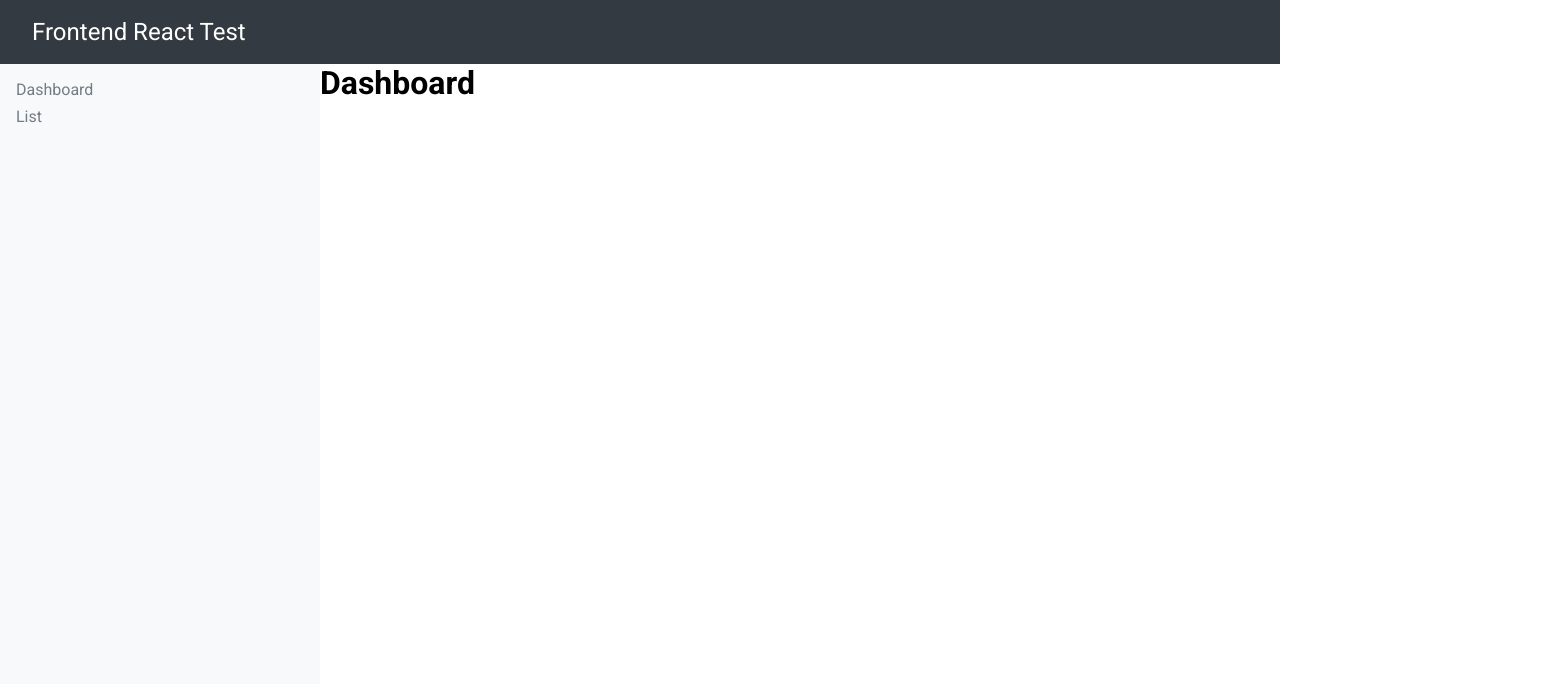
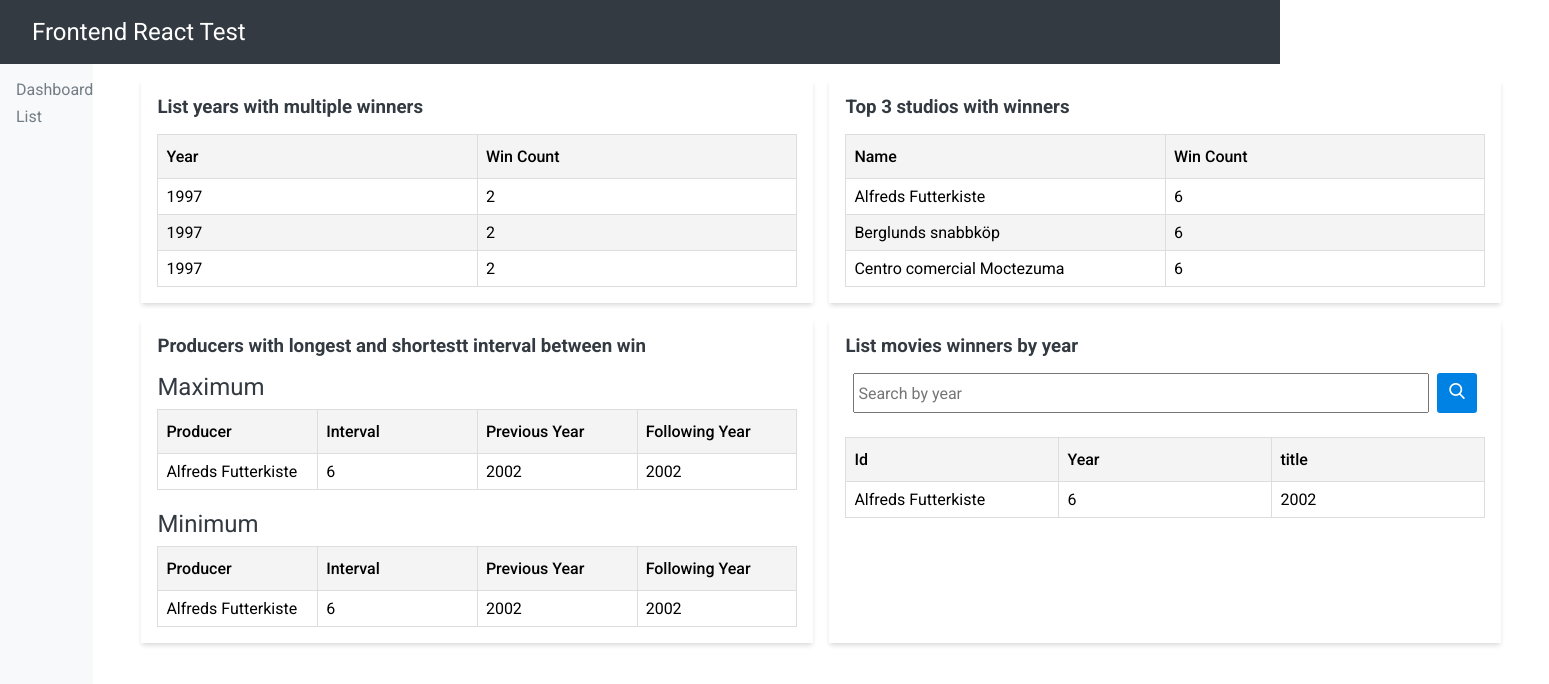
Before and after one commit to lccoronel/texo-challenge, a React (Vite) app in the folder web/: page / in a window 1280 px wide. Shown: the top 684 px of the page, 1549 px wide, since content can reach past the window. Built offline with nearby package versions, Linux system fonts and the light colour scheme.

Commit message:
feat: :art: dashboard screen
create table component, div with shadow component and build dashboard screen

```diff
--- a/web/src/components/atoms/Title/index.ts
+++ b/web/src/components/atoms/Title/index.ts
@@ -4,3 +4,8 @@ export const H2 = styled.h2`
   font-weight: 400;
   color: ${({ theme }) => theme.color.gray700};
 `
+
+export const H3 = styled.h3`
+  font-weight: 700;
+  color: ${({ theme }) => theme.color.gray700};
+`
--- /dev/null
+++ b/web/src/components/molecules/DivWithShadow/index.tsx
@@ -0,0 +1,20 @@
+import React, { ReactNode } from 'react'
+
+import { Container, DivWithShadowTitle } from './styles'
+
+interface DivWithShadowProps {
+  title?: string
+  children: ReactNode
+}
+
+export const DivWithShadow: React.FC<DivWithShadowProps> = ({
+  title,
+  children,
+}) => {
+  return (
+    <Container>
+      <DivWithShadowTitle>{title}</DivWithShadowTitle>
+      {children}
+    </Container>
+  )
+}
--- /dev/null
+++ b/web/src/components/molecules/DivWithShadow/styles.ts
@@ -0,0 +1,16 @@
+import styled from 'styled-components'
+
+import { Title } from '../../atoms'
+
+export const Container = styled.div`
+  min-width: 42rem;
+  padding: 1rem;
+
+  -webkit-box-shadow: 0px 3px 5px -1px rgba(0, 0, 0, 0.16);
+  -moz-box-shadow: 0px 3px 5px -1px rgba(0, 0, 0, 0.16);
+  box-shadow: 0px 3px 5px -1px rgba(0, 0, 0, 0.16);
+`
+
+export const DivWithShadowTitle = styled(Title.H3)`
+  margin-bottom: 1rem;
+`
--- /dev/null
+++ b/web/src/components/molecules/Table/index.tsx
@@ -0,0 +1,12 @@
+import React, { ReactNode } from 'react'
+
+import { TableContainer } from './styles'
+
+interface TableProps {
+  columnWidth?: number
+  children: ReactNode
+}
+
+export const Table: React.FC<TableProps> = ({ columnWidth = 50, children }) => {
+  return <TableContainer columnWidth={columnWidth}>{children}</TableContainer>
+}
--- /dev/null
+++ b/web/src/components/molecules/Table/styles.ts
@@ -0,0 +1,37 @@
+import styled from 'styled-components'
+
+interface TableContainerProps {
+  columnWidth: number
+}
+
+export const TableContainer = styled.table<TableContainerProps>`
+  border-collapse: collapse;
+  width: 100%;
+
+  td,
+  th {
+    border: 1px solid #ddd;
+    padding: 8px;
+    width: ${({ columnWidth }) => columnWidth}%;
+  }
+
+  tr {
+    background-color: ${({ theme }) => theme.color.gray200};
+  }
+
+  tr:nth-child(even) {
+    background-color: ${({ theme }) => theme.color.white};
+  }
+
+  th {
+    padding-top: 12px;
+    padding-bottom: 12px;
+    text-align: left;
+    background-color: ${({ theme }) => theme.color.gray200};
+    font-weight: 500;
+  }
+
+  td {
+    font-weight: 400;
+  }
+`
--- a/web/src/components/molecules/index.tsx
+++ b/web/src/components/molecules/index.tsx
@@ -1,2 +1,4 @@
 export * from './Header'
 export * from './Menu'
+export * from './DivWithShadow'
+export * from './Table'
--- a/web/src/pages/Dashboard/index.tsx
+++ b/web/src/pages/Dashboard/index.tsx
@@ -1,5 +1,108 @@
 import React from 'react'
+import { DivWithShadow, Table } from '../../components/molecules'
+import searchImg from '../../assets/search.png'
+import { Container, TableTitle, Form } from './styles'
 
 export const Dashboard: React.FC = () => {
-  return <h1>Dashboard</h1>
+  return (
+    <Container>
+      <DivWithShadow title="List years with multiple winners">
+        <Table>
+          <tr>
+            <th>Year</th>
+            <th>Win Count</th>
+          </tr>
+          <tr>
+            <td>1997</td>
+            <td>2</td>
+          </tr>
+          <tr>
+            <td>1997</td>
+            <td>2</td>
+          </tr>
+          <tr>
+            <td>1997</td>
+            <td>2</td>
+          </tr>
+        </Table>
+      </DivWithShadow>
+
+      <DivWithShadow title="Top 3 studios with winners">
+        <Table>
+          <tr>
+            <th>Name</th>
+            <th>Win Count</th>
+          </tr>
+          <tr>
+            <td>Alfreds Futterkiste</td>
+            <td>6</td>
+          </tr>
+          <tr>
+            <td>Berglunds snabbköp</td>
+            <td>6</td>
+          </tr>
+          <tr>
+            <td>Centro comercial Moctezuma</td>
+            <td>6</td>
+          </tr>
+        </Table>
+      </DivWithShadow>
+
+      <DivWithShadow title="Producers with longest and shortestt interval between win">
+        <TableTitle>Maximum</TableTitle>
+        <Table columnWidth={25}>
+          <tr>
+            <th>Producer</th>
+            <th>Interval</th>
+            <th>Previous Year</th>
+            <th>Following Year</th>
+          </tr>
+          <tr>
+            <td>Alfreds Futterkiste</td>
+            <td>6</td>
+            <td>2002</td>
+            <td>2002</td>
+          </tr>
+        </Table>
+
+        <TableTitle style={{ marginTop: 20 }}>Minimum</TableTitle>
+        <Table columnWidth={25}>
+          <tr>
+            <th>Producer</th>
+            <th>Interval</th>
+            <th>Previous Year</th>
+            <th>Following Year</th>
+          </tr>
+          <tr>
+            <td>Alfreds Futterkiste</td>
+            <td>6</td>
+            <td>2002</td>
+            <td>2002</td>
+          </tr>
+        </Table>
+      </DivWithShadow>
+
+      <DivWithShadow title="List movies winners by year">
+        <Form action="">
+          <input type="number" placeholder="Search by year" />
+          <button type="submit">
+            <img src={searchImg} alt="search" />
+          </button>
+        </Form>
+
+        <Table columnWidth={33.33}>
+          <tr>
+            <th>Id</th>
+            <th>Year</th>
+            <th>title</th>
+          </tr>
+          <tr>
+            <td>Alfreds Futterkiste</td>
+            <td>6</td>
+            <td>2002</td>
+          </tr>
+        </Table>
+      </DivWithShadow>
+    </Container>
+  )
 }
--- /dev/null
+++ b/web/src/pages/Dashboard/styles.ts
@@ -0,0 +1,44 @@
+import styled from 'styled-components'
+import { Title } from '../../components/atoms'
+
+export const Container = styled.div`
+  display: grid;
+  grid-template-columns: auto auto;
+  grid-gap: 1rem;
+  padding: 1rem 3rem;
+`
+
+export const TableTitle = styled(Title.H2)`
+  font-weight: 400;
+  margin-bottom: 0.5rem;
+`
+
+export const Form = styled.form`
+  width: 100%;
+  height: 2.5rem;
+
+  display: flex;
+  align-items: center;
+  justify-content: center;
+  margin-bottom: 1.5rem;
+
+  input {
+    height: 100%;
+    width: 90%;
+    padding-left: 3px;
+  }
+
+  button {
+    margin-left: 0.5rem;
+    background-color: ${({ theme }) => theme.color.blue500};
+    border: none;
+    height: 100%;
+    width: 2.5rem;
+    border-radius: 3px;
+    cursor: pointer;
+
+    img {
+      width: 1rem;
+    }
+  }
+`
--- a/web/src/styles/theme/default.ts
+++ b/web/src/styles/theme/default.ts
@@ -1,6 +1,7 @@
 export const defaultTheme = {
   color: {
     gray100: '#f8f9fa',
+    gray200: '#f4f4f4',
     gray500: '#727d85',
     gray700: '#333a41',
 
```
Also changed, not shown: web/src/assets/search.png (added).
